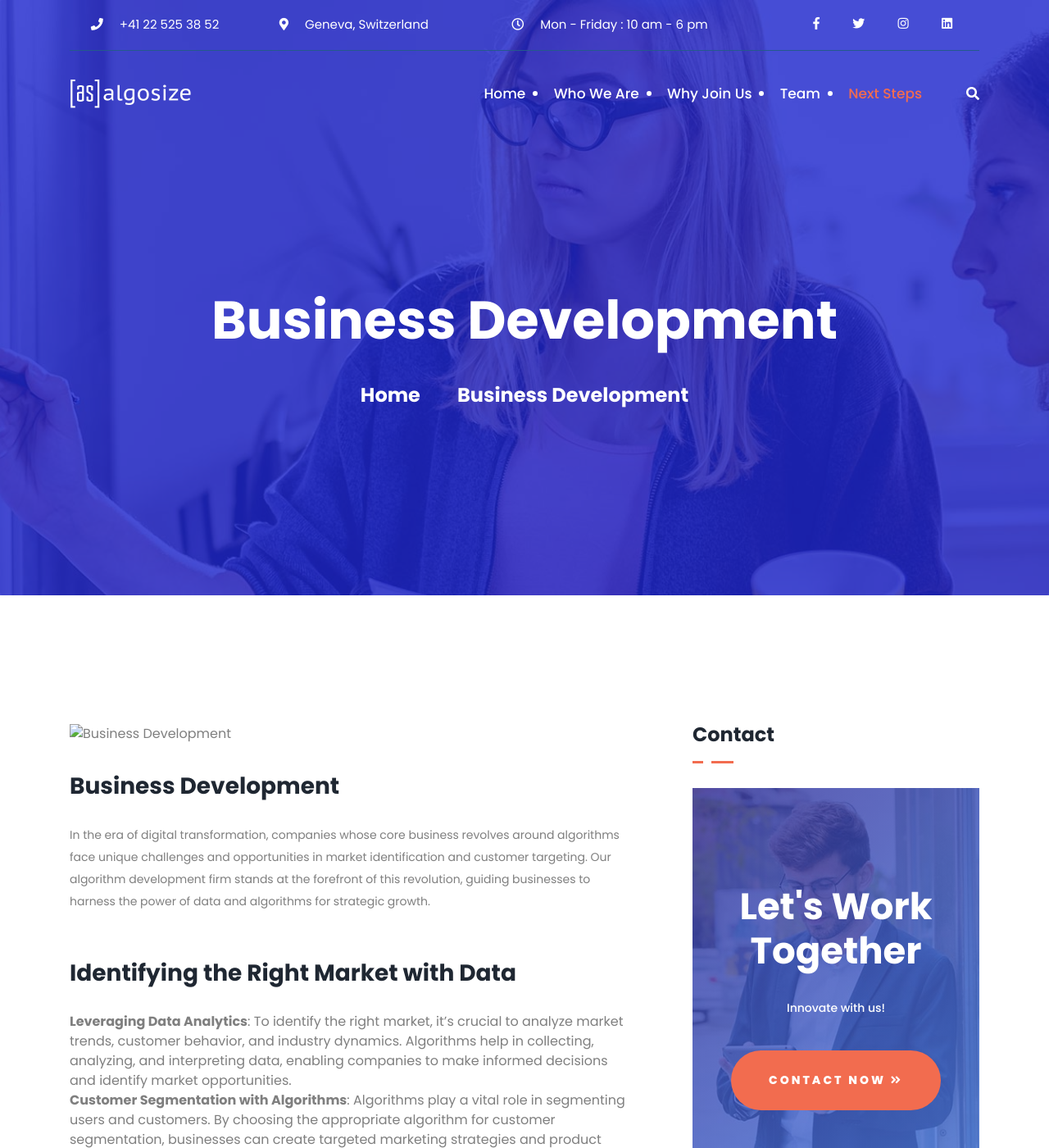
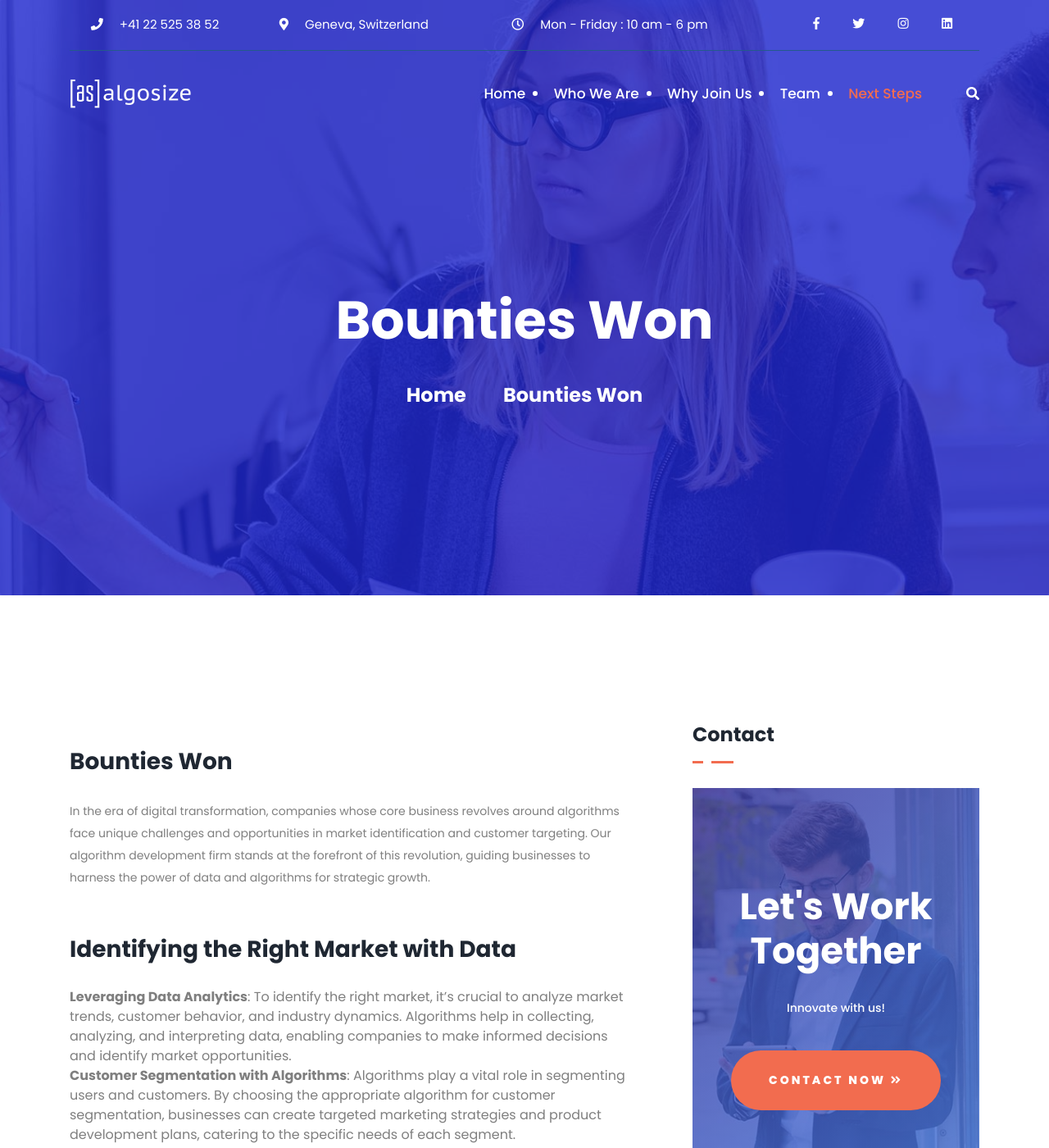
Before and after one commit to AlgoSize/website, a Jekyll site: the page built from _portfolios/bounties-won.md, in a window 1280 px wide and 1400 px high. Shown: the whole window at 82% size. Built offline with Jekyll 4.4.1, drawn with Linux system fonts in a browser that asks for light colours.

Commit message:
Update bounties-won.md

```diff
--- a/_portfolios/bounties-won.md
+++ b/_portfolios/bounties-won.md
@@ -1,7 +1,6 @@
 ---
-title: "Business Development"
+title: "Bounties Won"
 sub_title: ""
-post_image: ""
 layout: service
 ---
 
```
